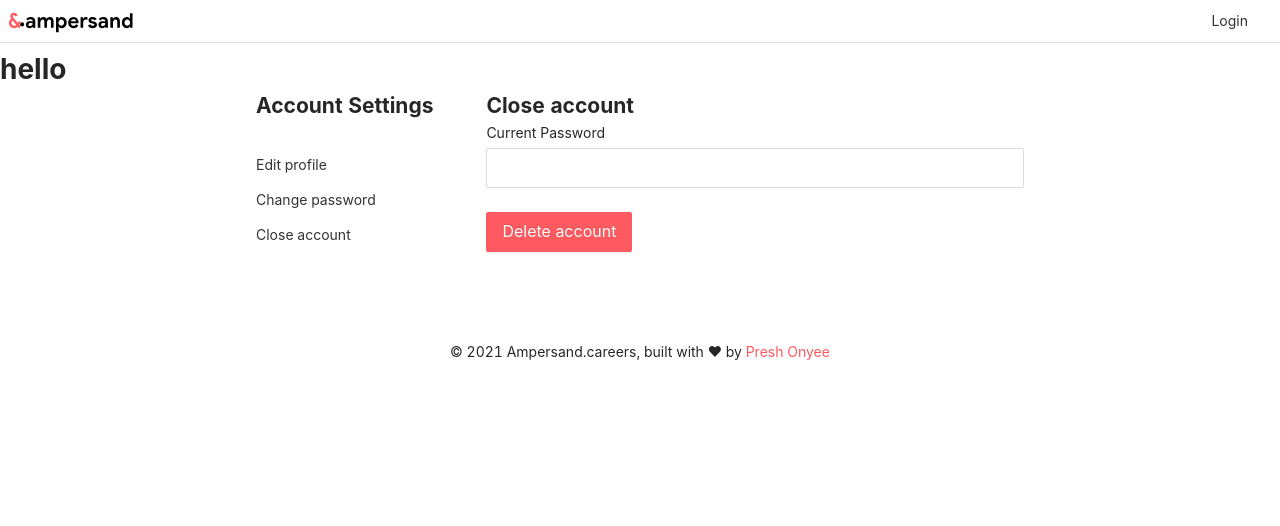
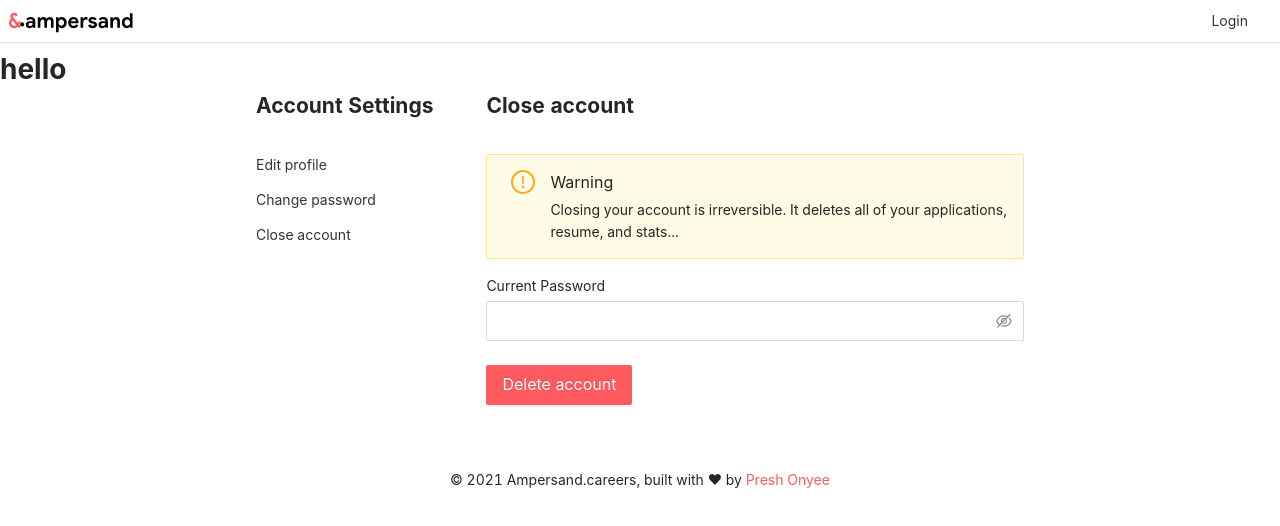
Before and after one commit to preshonyee/ampersand, a React (Create React App) app in the folder client/: page /account/close in a window 1280 px wide. Shown: the top 526 px of the page. Built offline with nearby package versions, Linux system fonts and the light colour scheme; sample sign-in values are in the browser's storage.

Commit message:
fix: fix acccounts related issues

```diff
--- a/client/src/App.tsx
+++ b/client/src/App.tsx
@@ -40,8 +40,8 @@ const Routing = () => {
       <Route exact path="/app" component={Homepage} />
       <Route exact path="/register" component={RegisterPage} />
       <Route exact path="/login" component={LoginPage} />
-      <Route exact path="/app/@preshonyee" component={AccountPage} />
-      <Route exact path="/account" component={EditProfilePage} />
+      <Route exact path="/account" component={AccountPage} />
+      <Route exact path="/account/edit" component={EditProfilePage} />
       <Route exact path="/account/password" component={PasswordPage} />
       <Route exact path="/account/close" component={CloseAccount} />
       <Route exact path="/app/tracker" component={ApplicationTracker} />
--- a/client/src/components/NavMenu.tsx
+++ b/client/src/components/NavMenu.tsx
@@ -122,6 +122,9 @@ const NavMenu: React.FC = () => {
 
   const UserMenu = () => {
     const handleMenuClick = (e: any) => {
+      if (e.key === "1") {
+        history.push("/account");
+      }
       if (e.key === "2") {
         dispatch(logout({ history }));
       }
--- a/client/src/components/UserCard.tsx
+++ b/client/src/components/UserCard.tsx
@@ -182,7 +182,7 @@ const UserCard: React.FC<IUserCard> = () => {
           size="large"
           shape="round"
           block
-          onClick={() => history.push("/app/editor")}>
+          onClick={() => history.push("/account")}>
           Go to profile
         </Button>
       </Skeleton>
--- a/client/src/pages/Account.tsx
+++ b/client/src/pages/Account.tsx
@@ -156,7 +156,9 @@ const AccountPage = () => {
                   {firstName}
                   {lastName}
                 </h1>
-                <Button onClick={() => history.push("/account")} shape="round">
+                <Button
+                  onClick={() => history.push("/account/edit")}
+                  shape="round">
                   Edit profile
                 </Button>
               </span>
--- a/client/src/pages/ApplicationTracker.tsx
+++ b/client/src/pages/ApplicationTracker.tsx
@@ -13,7 +13,7 @@ import ButtonLink from "../components/ButtonLinks";
 
 const Wrapper = styled.div`
   width: 97%;
-  margin: 1rem auto;
+  margin: 0 auto;
   display: flex;
   flex-direction: column;
 
--- a/client/src/pages/CloseAccount.tsx
+++ b/client/src/pages/CloseAccount.tsx
@@ -1,28 +1,81 @@
-import { Button, Input, Form } from "antd";
-import { useState } from "react";
+import { Alert, Button, Input, Form, message } from "antd";
 import styled from "styled-components";
 import ProfileLayout from "../components/ProfileLayout";
+import axios, { AxiosResponse } from "axios";
+import { useState } from "react";
+import { useHistory } from "react-router-dom";
+import { BASE_URL } from "../constants/BaseURL";
+import { TOKEN } from "../constants/Token";
 
 const { Item } = Form;
 
-const Wrapper = styled.div``;
+const Wrapper = styled.div`
+  h2 {
+    margin-bottom: 2rem;
+  }
+
+  .close {
+    margin: 1rem 0;
+  }
+`;
 
 const CloseAccount = () => {
+  const history = useHistory();
   const [form] = Form.useForm();
-  const [loading] = useState(false);
+  const [loading, setLoading] = useState(false);
+
+  const onFinish = (values: string) => {
+    setLoading(true);
+    axios
+      .post(`${BASE_URL}/auth/delete-user`, values, {
+        headers: {
+          Authorization: `Bearer ${TOKEN}`,
+        },
+      })
+      .then((response: AxiosResponse<any>) => {
+        setLoading(false);
+        message.success(response.data.message, 3);
+        localStorage.clear();
+        setTimeout(() => {
+          history.push("/");
+        }, 100);
+      })
+      .catch((error) => {
+        setLoading(false);
+        message.error(error.response.data.message, 3);
+      });
+  };
 
   return (
     <ProfileLayout>
       <Wrapper>
         <h2>Close account</h2>
-        <Form form={form}>
+        <Alert
+          message="Warning"
+          description="Closing your account is irreversible. It deletes all of your applications, resume, and stats..."
+          type="warning"
+          showIcon
+        />
+        <Form form={form} onFinish={onFinish}>
           <div className="close">
-            <Item name="currentPassword">
+            <Item
+              name="currentPassword"
+              rules={[
+                {
+                  required: true,
+                  message: "Please enter your password",
+                  min: 6,
+                },
+              ]}>
               <label>Current Password</label>
-              <Input size="large" />
+              <Input.Password size="large" />
             </Item>
           </div>
-          <Button loading={loading} size="large" type="primary">
+          <Button
+            loading={loading}
+            size="large"
+            htmlType="submit"
+            type="primary">
             Delete account
           </Button>
         </Form>
--- a/client/src/pages/EditProfile.tsx
+++ b/client/src/pages/EditProfile.tsx
@@ -133,26 +133,50 @@ const EditProfilePage = () => {
                 <div className="names">
                   <div>
                     <label>First name</label>
-                    <Item name="firstName">
+                    <Item
+                      name="firstName"
+                      rules={[
+                        { required: true, message: "Please enter first name" },
+                      ]}>
                       <Input size="large" />
                     </Item>
                   </div>
                   <div>
                     <label>Last name</label>
-                    <Item name="lastName">
+                    <Item
+                      name="lastName"
+                      rules={[
+                        { required: true, message: "Please enter last name" },
+                      ]}>
                       <Input size="large" />
                     </Item>
                   </div>
                 </div>
                 <div>
                   <label>Email address</label>
-                  <Item name="email">
+                  <Item
+                    name="email"
+                    rules={[
+                      {
+                        required: true,
+                        message: "Please enter a valid email",
+                        pattern: /^(([^<>()[\]\\.,;:\s@"]+(\.[^<>()[\]\\.,;:\s@"]+)*)|(".+"))@((\[[0-9]{1,3}\.[0-9]{1,3}\.[0-9]{1,3}\.[0-9]{1,3}\])|(([a-zA-Z\-0-9]+\.)+[a-zA-Z]{2,}))$/,
+                      },
+                    ]}>
                     <Input size="large" />
                   </Item>
                 </div>
                 <div>
                   <label>Username</label>
-                  <Item name="username">
+                  <Item
+                    name="username"
+                    rules={[
+                      {
+                        required: true,
+                        message: "Please enter username",
+                        pattern: /^[a-z0-9_-]{3,16}$/,
+                      },
+                    ]}>
                     <Input size="large" />
                   </Item>
                   <small>https://ampersand.careers/@preshonyee</small>
--- a/client/src/pages/LoginPage.tsx
+++ b/client/src/pages/LoginPage.tsx
@@ -150,6 +150,8 @@ const LoginPage = () => {
                 name="email"
                 rules={[
                   {
+                    required: true,
+                    message: "Please enter a valid email address",
                     pattern: /^(([^<>()[\]\\.,;:\s@"]+(\.[^<>()[\]\\.,;:\s@"]+)*)|(".+"))@((\[[0-9]{1,3}\.[0-9]{1,3}\.[0-9]{1,3}\.[0-9]{1,3}\])|(([a-zA-Z\-0-9]+\.)+[a-zA-Z]{2,}))$/,
                   },
                 ]}>
@@ -159,8 +161,20 @@ const LoginPage = () => {
 
             <div>
               <label>Password</label>
-              <Item name="password">
-                <Input size="large" type="password" placeholder="password" />
+              <Item
+                name="password"
+                rules={[
+                  {
+                    required: true,
+                    message: "Please enter your password",
+                    min: 6,
+                  },
+                ]}>
+                <Input.Password
+                  size="large"
+                  type="password"
+                  placeholder="password"
+                />
               </Item>
             </div>
 
--- a/client/src/pages/PasswordPage.tsx
+++ b/client/src/pages/PasswordPage.tsx
@@ -1,36 +1,106 @@
-import { Button, Input, Form } from "antd";
+import { Button, Input, Form, message } from "antd";
 import { useState } from "react";
 import styled from "styled-components";
 import ProfileLayout from "../components/ProfileLayout";
+import { BASE_URL } from "../constants/BaseURL";
+import axios, { AxiosResponse } from "axios";
+import { TOKEN } from "../constants/Token";
+import { useHistory } from "react-router-dom";
+import { useDispatch } from "react-redux";
+import { logout } from "../redux/store/user";
+
+interface IPasswordUpdate {
+  currentPassword: string;
+  newPassword: string;
+  passwordConfirmation: string;
+}
 
 const { Item } = Form;
 
 const Wrapper = styled.div``;
 
 const PasswordPage = () => {
+  const dispatch = useDispatch();
+  const history = useHistory();
   const [form] = Form.useForm();
-  const [loading] = useState(false);
+  const [loading, setLoading] = useState(false);
+
+  const onFinish = (values: IPasswordUpdate) => {
+    console.log(values);
+    setLoading(true);
+    axios
+      .put(`${BASE_URL}/auth/update-password`, values, {
+        headers: {
+          Authorization: `Bearer ${TOKEN}`,
+        },
+      })
+      .then((response: AxiosResponse<any>) => {
+        message.success(response.data.message);
+        setLoading(false);
+        form.resetFields();
+        dispatch(logout({ history }));
+      })
+      .catch((error) => {
+        message.error(error.response.data.message);
+        setLoading(false);
+      });
+  };
 
   return (
     <ProfileLayout>
       <Wrapper>
         <h2>Change Password</h2>
-        <Form form={form}>
+        <Form form={form} onFinish={onFinish}>
           <div className="password">
-            <Item name="currentPassword">
+            <div>
               <label>Current Password</label>
-              <Input size="large" />
-            </Item>
-            <Item name="newPassword">
+              <Item
+                name="currentPassword"
+                rules={[
+                  {
+                    required: true,
+                    message: "Please enter current password",
+                    min: 6,
+                  },
+                ]}>
+                <Input.Password size="large" type="password" />
+              </Item>
+            </div>
+            <div>
               <label>New Password</label>
-              <Input size="large" />
-            </Item>
-            <Item name="passwordConfirmation">
+              <Item
+                name="newPassword"
+                rules={[
+                  {
+                    required: true,
+                    message: "Please enter new password",
+                    min: 6,
+                  },
+                ]}>
+                <Input.Password size="large" type="password" />
+              </Item>
+            </div>
+            <div>
               <label>Password Confirmation</label>
-              <Input size="large" />
-            </Item>
+              <Item
+                name="passwordConfirmation"
+                rules={[
+                  {
+                    required: true,
+                    message: "Please enter new password again",
+                    min: 6,
+                  },
+                ]}>
+                <Input.Password size="large" type="password" />
+              </Item>
+            </div>
           </div>
-          <Button loading={loading} size="large" block type="primary">
+          <Button
+            block
+            loading={loading}
+            size="large"
+            htmlType="submit"
+            type="primary">
             Change Password
           </Button>
         </Form>
--- a/client/src/pages/RegisterPage.tsx
+++ b/client/src/pages/RegisterPage.tsx
@@ -159,6 +159,8 @@ const RegisterPage = () => {
                 name="email"
                 rules={[
                   {
+                    required: true,
+                    message: "Please enter a valid email address",
                     pattern: /^(([^<>()[\]\\.,;:\s@"]+(\.[^<>()[\]\\.,;:\s@"]+)*)|(".+"))@((\[[0-9]{1,3}\.[0-9]{1,3}\.[0-9]{1,3}\.[0-9]{1,3}\])|(([a-zA-Z\-0-9]+\.)+[a-zA-Z]{2,}))$/,
                   },
                 ]}>
@@ -168,8 +170,20 @@ const RegisterPage = () => {
 
             <div>
               <label>Password</label>
-              <Item name="password">
-                <Input size="large" type="password" placeholder="password" />
+              <Item
+                name="password"
+                rules={[
+                  {
+                    required: true,
+                    message: "Please enter your password",
+                    min: 6,
+                  },
+                ]}>
+                <Input.Password
+                  size="large"
+                  type="password"
+                  placeholder="password"
+                />
               </Item>
             </div>
 
```
